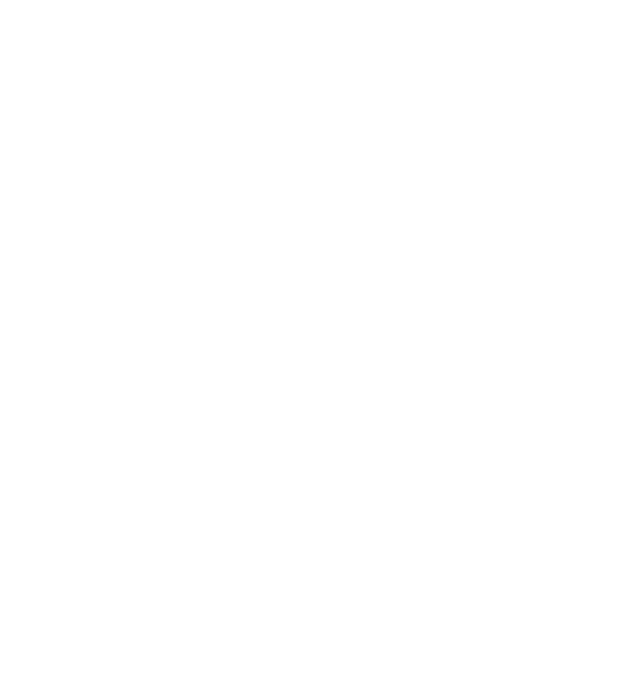
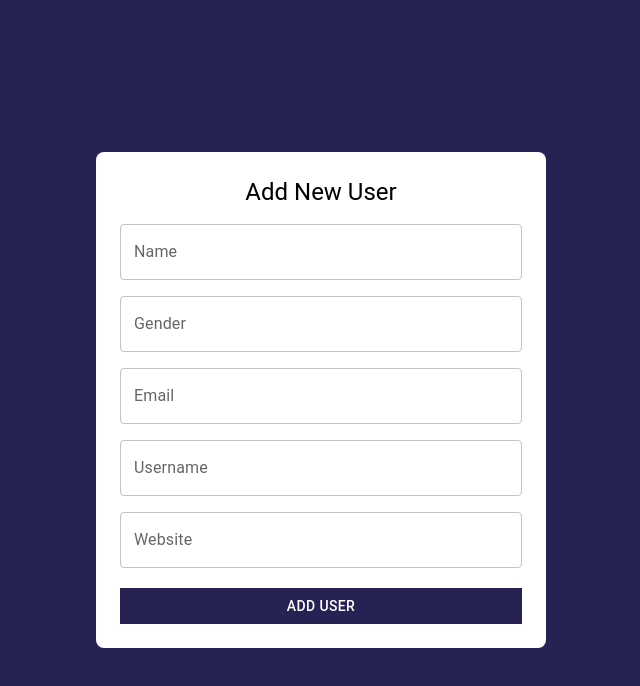
Before and after one commit to josefran14/QueryCrud, a React (Vite) app: page /form in a window 1280 px wide. Before the commit this address had no page. Shown: the top 686 px of the page, without its empty margins (319-959 px from the left). Built offline with nearby package versions, Linux system fonts and the light colour scheme.

Commit message:
feat: add form page

```diff
--- a/src/App.jsx
+++ b/src/App.jsx
@@ -1,6 +1,7 @@
 import { QueryClient, QueryClientProvider } from "react-query"
 import {ReactQueryDevtools} from "react-query/devtools"
 import { AppRouter } from "./router/AppRouter"
+import "./index.css"
 
 const queryClient = new QueryClient()
 
--- a/src/components/Buttons.jsx
+++ b/src/components/Buttons.jsx
@@ -2,6 +2,7 @@
 import DeleteIcon from '@mui/icons-material/Delete';
 import VisibilityIcon from '@mui/icons-material/Visibility';
 import EditIcon from '@mui/icons-material/Edit';
+import AddIcon from '@mui/icons-material/Add';
 import { useDeleteUser } from "../hooks/useDeleteUser";
 import { useNavigate } from "react-router-dom";
 
@@ -19,6 +20,10 @@
         navigate(`/users/${id}`)
     }
 
+    const handleNavigateToPageForm = () =>{
+        navigate("/form")
+    }
+
   return (
     <Box sx={{display: "flex", justifyContent: "center", gap: "15px"}}>
         <Button onClick={handleDeleteUser} variant="contained" color="error">
@@ -30,6 +35,9 @@
         <Button variant="contained" color="primary">
             <EditIcon/>
         </Button>
+        <Button onClick={handleNavigateToPageForm} variant="contained" color="primary">
+            <AddIcon/>
+        </Button>
     </Box>
   )
 }
--- a/src/components/TableUsers.jsx
+++ b/src/components/TableUsers.jsx
@@ -16,7 +16,7 @@
 
   return (
     <>
-      <TableContainer sx={{ width: "100%", marginTop: "30px" }}>
+      <TableContainer sx={{ width: "100%", marginTop: "50px" }}>
         <Table size="small" aria-label="a dense table">
           <TableHead sx={{ width: "80%" }}>
             <TableRow>
--- /dev/null
+++ b/src/index.css
@@ -0,0 +1,3 @@
+body{
+    margin: 0;
+}
--- /dev/null
+++ b/src/pages/FormUser.jsx
@@ -0,0 +1,96 @@
+import { Button, Grid, TextField, Typography } from "@mui/material";
+import { useNavigate } from "react-router-dom";
+
+export const FormUser = () => {
+
+    const navigate = useNavigate()
+
+    const handleNavigate = () =>{
+        navigate("/")
+    }
+
+  return (
+    <Grid
+      container
+      spacing={0}
+      direction="column"
+      alignItems="center"
+      justifyContent="center"
+      sx={{ minHeight: "100vh", backgroundColor: "#262254", padding: 4 }}
+    >
+      <Grid
+        item
+        sx={{
+          backgroundColor: "white",
+          padding: 3,
+          borderRadius: 2,
+          width: { sm: 450 },
+        }}
+      >
+        <Typography variant="h5" sx={{ textAlign: "center" }}>
+          Add New User
+        </Typography>
+        <Grid container>
+          <Grid item sx={{ mt: 2, width: "100%" }}>
+            <TextField
+              label="Name"
+              type="text"
+              placeholder="enter your name"
+              fullWidth
+            />
+          </Grid>
+
+          <Grid item sx={{ mt: 2, width: "100%" }}>
+            <TextField
+              label="Gender"
+              type="text"
+              placeholder="enter your gender"
+              fullWidth
+            />
+          </Grid>
+
+          <Grid item sx={{ mt: 2, width: "100%" }}>
+            <TextField
+              label="Email"
+              type="email"
+              placeholder="enter your email"
+              fullWidth
+            />
+          </Grid>
+
+          <Grid item sx={{ mt: 2, width: "100%" }}>
+            <TextField
+              label="Username"
+              type="text"
+              placeholder="enter your username"
+              fullWidth
+            />
+          </Grid>
+
+          <Grid item sx={{ mt: 2, width: "100%" }}>
+            <TextField
+              label="Website"
+              type="text"
+              placeholder="enter your Website"
+              fullWidth
+            />
+          </Grid>
+
+          <Grid
+            container
+            sx={{
+              direction: "row",
+              justifyContent: "center",
+              background: "#262254",
+              color: "white",
+              marginTop: "20px",
+              cursor: "pointer"
+            }}
+          >
+            <Button onClick={handleNavigate} color="inherit">Add User</Button>
+          </Grid>
+        </Grid>
+      </Grid>
+    </Grid>
+  );
+};
--- a/src/router/AppRouter.jsx
+++ b/src/router/AppRouter.jsx
@@ -1,5 +1,6 @@
 import { Route, Routes } from "react-router-dom"
 import { AppQueryCrud } from "../pages/AppQueryCrud"
+import { FormUser } from "../pages/FormUser"
 import { UserPage } from "../pages/UserPage"
 
 export const AppRouter = () => {
@@ -8,6 +9,7 @@
         <Routes>
             <Route path="/" element={<AppQueryCrud/>}/>
             <Route path="/users/:userId" element={<UserPage/>}/>
+            <Route path="/form" element={<FormUser/>}/>
         </Routes>
     </>
   )
```
